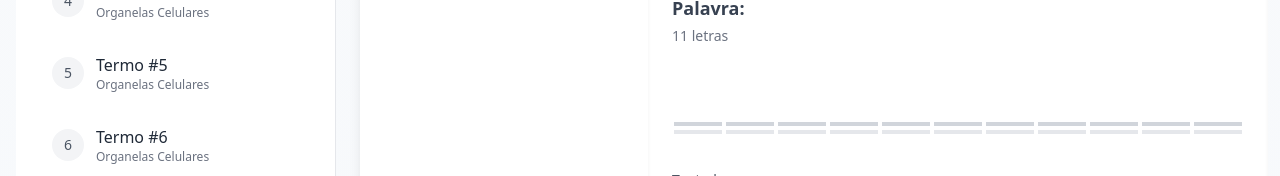
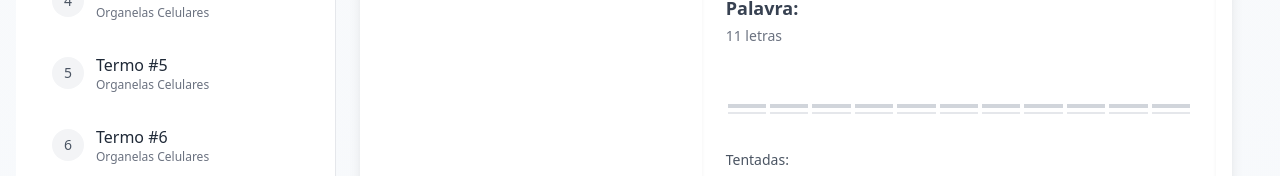
Before and after one commit to Forroxo/hangman-study-game, a Next.js app: page /game/biology in a window 1280 px wide. Shown: the part 595-771 px from the top of the page. Built offline with nearby package versions, Linux system fonts and the light colour scheme; no server answers.

Commit message:
mais Correçoes de lacuna

```diff
--- a/src/components/Game/HangmanGame.jsx
+++ b/src/components/Game/HangmanGame.jsx
@@ -77,16 +77,17 @@ export default function HangmanGame({ term, onGameEnd, isMultiplayer = false, ro
 
     // ✅ SINGLE-PLAYER APENAS: Determina win/loss localmente
     const normalizedWord = normalizeText(term.word);
-    const uniqueLetters = [...new Set(normalizedWord.replace(/[^A-Z]/g, ''))];
+    // Inclui letras e números como obrigatórios
+    const uniqueChars = [...new Set(normalizedWord.split(''))];
 
     // Verifica vitória
-    const hasWon = uniqueLetters.every(letter =>
-      guessedLetters.includes(letter)
+    const hasWon = uniqueChars.every(char =>
+      guessedLetters.includes(char)
     );
 
     // Verifica derrota (6 erros)
     const wrongGuesses = guessedLetters.filter(
-      letter => !normalizedWord.includes(letter)
+      char => !normalizedWord.includes(char)
     ).length;
 
     if (hasWon) {
--- a/src/components/Game/WordDisplay.jsx
+++ b/src/components/Game/WordDisplay.jsx
@@ -60,7 +60,7 @@ export default function WordDisplay({ word, guessedLetters, gameStatus, small =
         </div>
       </div>
 
-      <div className="flex flex-wrap justify-center gap-x-8 gap-y-2 md:gap-x-12 md:gap-y-3 mb-3 md:mb-8 word-break-on-space mx-auto w-full max-w-2xl">
+      <div className="flex flex-wrap justify-center gap-x-8 gap-y-2 md:gap-x-12 md:gap-y-3 mb-3 md:mb-8 word-break-on-space mx-auto w-full max-w-2xl word-auto-shrink">
         {originalWord.split(' ').map((wordBlock, wordIdx) => (
           <div key={wordIdx} className="flex flex-nowrap mb-1">
             {wordBlock.split('').map((letter, index) => (
--- a/src/lib/textUtils.js
+++ b/src/lib/textUtils.js
@@ -4,8 +4,8 @@ export const normalizeText = (text) => {
   return text
     .toUpperCase()
     .normalize('NFD')
-    .replace(/[\u0300-\u036f]/g, '') // Remove acentos
-    .replace(/[^A-Z]/g, ''); // Remove TUDO que não é A-Z (incluindo espaços)
+      .replace(/[\u0300-\u036f]/g, '') // Remove acentos
+      .replace(/[^A-Z0-9]/g, ''); // Permite letras e números, remove o resto
 };
 
 // ✅ NOVO: Versão que preserve espaços para display
@@ -15,8 +15,8 @@ export const normalizeTextWithSpaces = (text) => {
   return text
     .toUpperCase()
     .normalize('NFD')
-    .replace(/[\u0300-\u036f]/g, '') // Remove acentos
-    .replace(/[^A-Z\s]/g, ''); // Remove tudo exceto A-Z e espaços
+      .replace(/[\u0300-\u036f]/g, '') // Remove acentos
+      .replace(/[^A-Z0-9\s]/g, ''); // Permite letras, números e espaços
 };
 
 export const compareWords = (word1, word2) => {
--- a/src/styles/globals.css
+++ b/src/styles/globals.css
@@ -1,3 +1,21 @@
+/* Reduz lacunas/letras automaticamente se a palavra for muito longa em telas grandes */
+.word-auto-shrink {
+  max-width: 100%;
+}
+@media (min-width: 900px) {
+  .word-auto-shrink {
+    max-width: 900px;
+  }
+  .word-auto-shrink .flex-col.items-center > div:first-child {
+    font-size: clamp(0.7rem, 2vw, 1.5rem) !important;
+    width: clamp(18px, 3vw, 48px) !important;
+    height: clamp(22px, 3vw, 56px) !important;
+  }
+  .word-auto-shrink .flex-col.items-center > div:last-child {
+    width: clamp(18px, 3vw, 48px) !important;
+    height: 2px !important;
+  }
+}
 /* Permite quebra de linha apenas entre palavras (em espaços) em telas pequenas */
 .word-break-on-space {
   flex-wrap: wrap !important;
```
Also changed, not shown: 1 other file (tests, documents, lock files or other folders).
